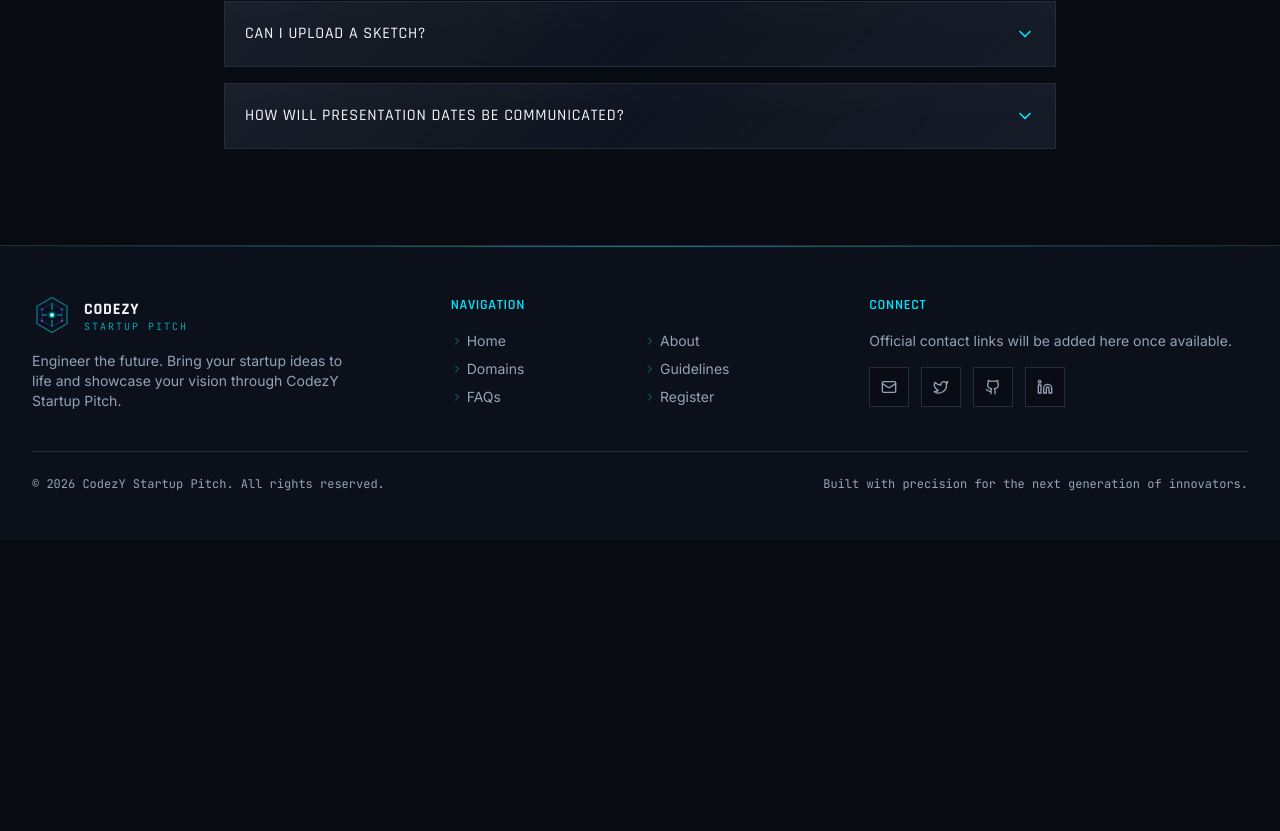
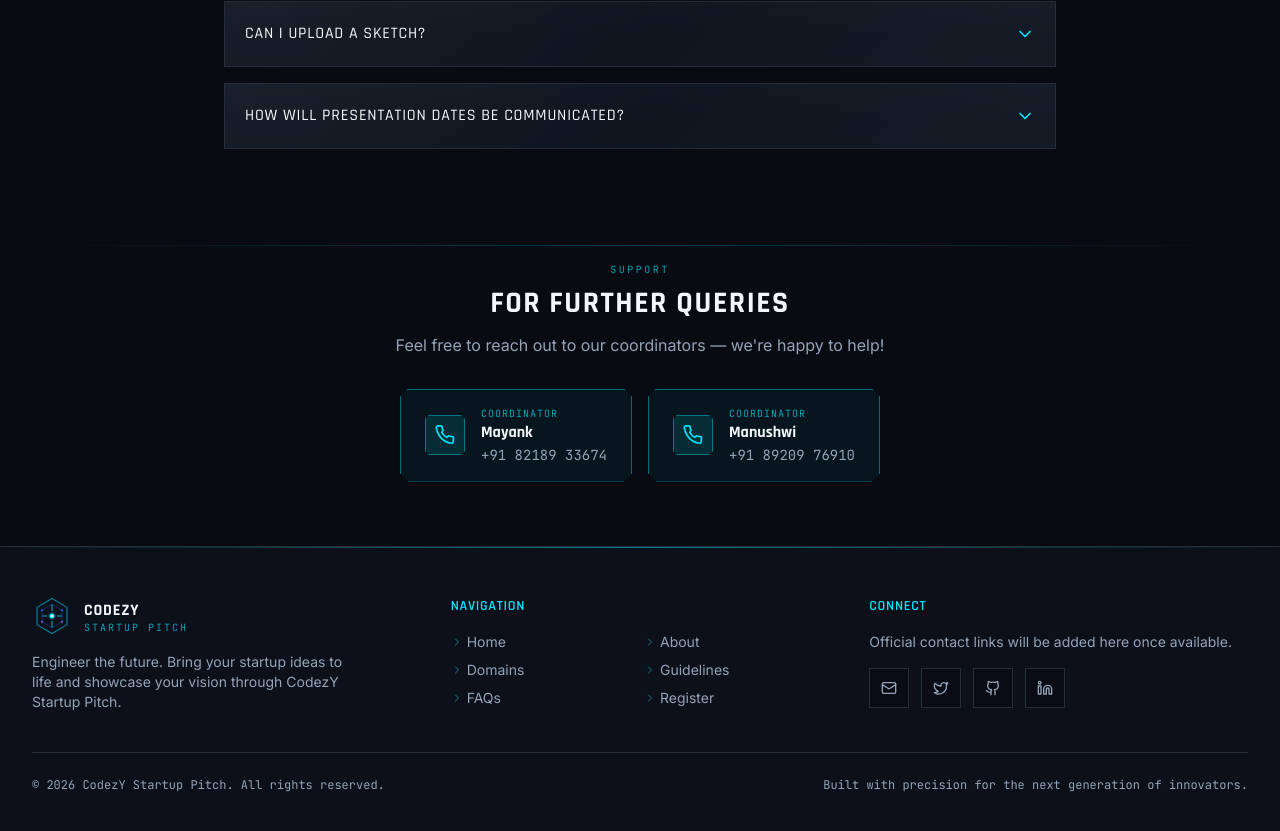
Before and after one commit to vaishnavijha006-hub/Startupthon, a React (Vite) app: page / in a window 1280 px wide. Shown: the part 4275-5106 px from the top of the page. Before the commit the page ends 4815 px from the top, so only its background shows below. Built offline with nearby package versions, Linux system fonts and the light colour scheme; no server answers.

Commit message:
feat: add contact section with Mayank and Manushwi's numbers on home page

```diff
--- a/src/pages/LandingPage.tsx
+++ b/src/pages/LandingPage.tsx
@@ -32,6 +32,55 @@ function LandingPage() {
       <Guidelines />
       <SectionSeparator />
       <Faqs />
+      <SectionSeparator />
+      {/* Contact Section */}
+      <section className="relative z-10 px-4 pb-16 pt-4 sm:px-6 lg:px-8" aria-label="Contact">
+        <div className="mx-auto max-w-4xl text-center">
+          <p className="font-mono text-[10px] uppercase tracking-[0.25em] text-laser-cyan/70 mb-2">
+            Support
+          </p>
+          <h2 className="font-display text-2xl font-bold uppercase tracking-wider text-text-primary sm:text-3xl mb-3">
+            For Further Queries
+          </h2>
+          <p className="text-text-secondary mb-8">
+            Feel free to reach out to our coordinators — we're happy to help!
+          </p>
+          <div className="flex flex-col items-center gap-4 sm:flex-row sm:justify-center">
+            {/* Mayank */}
+            <a
+              href="tel:+918218933674"
+              className="flex items-center gap-4 border border-laser-cyan/40 bg-laser-cyan/5 px-6 py-4 shadow-[0_0_16px_rgba(0,229,255,0.06)] clip-angular hover:bg-laser-cyan/10 transition-colors group w-full sm:w-auto"
+            >
+              <div className="flex h-10 w-10 shrink-0 items-center justify-center border border-laser-cyan/40 bg-laser-cyan/10 text-laser-cyan clip-angular-sm">
+                <svg xmlns="http://www.w3.org/2000/svg" className="h-5 w-5" viewBox="0 0 24 24" fill="none" stroke="currentColor" strokeWidth="2" strokeLinecap="round" strokeLinejoin="round" aria-hidden="true">
+                  <path d="M22 16.92v3a2 2 0 0 1-2.18 2 19.79 19.79 0 0 1-8.63-3.07A19.5 19.5 0 0 1 4.69 12a19.79 19.79 0 0 1-3.07-8.67A2 2 0 0 1 3.59 1h3a2 2 0 0 1 2 1.72c.127.96.361 1.903.7 2.81a2 2 0 0 1-.45 2.11L8.09 8.91a16 16 0 0 0 5.91 5.91l1.27-1.27a2 2 0 0 1 2.11-.45c.907.339 1.85.573 2.81.7A2 2 0 0 1 22 16.92z"/>
+                </svg>
+              </div>
+              <div className="text-left">
+                <p className="font-mono text-[10px] uppercase tracking-widest text-laser-cyan/70">Coordinator</p>
+                <p className="font-display font-bold text-text-primary group-hover:text-laser-cyan transition-colors">Mayank</p>
+                <p className="font-mono text-sm text-text-secondary">+91 82189 33674</p>
+              </div>
+            </a>
+            {/* Manushwi */}
+            <a
+              href="tel:+918920976910"
+              className="flex items-center gap-4 border border-laser-cyan/40 bg-laser-cyan/5 px-6 py-4 shadow-[0_0_16px_rgba(0,229,255,0.06)] clip-angular hover:bg-laser-cyan/10 transition-colors group w-full sm:w-auto"
+            >
+              <div className="flex h-10 w-10 shrink-0 items-center justify-center border border-laser-cyan/40 bg-laser-cyan/10 text-laser-cyan clip-angular-sm">
+                <svg xmlns="http://www.w3.org/2000/svg" className="h-5 w-5" viewBox="0 0 24 24" fill="none" stroke="currentColor" strokeWidth="2" strokeLinecap="round" strokeLinejoin="round" aria-hidden="true">
+                  <path d="M22 16.92v3a2 2 0 0 1-2.18 2 19.79 19.79 0 0 1-8.63-3.07A19.5 19.5 0 0 1 4.69 12a19.79 19.79 0 0 1-3.07-8.67A2 2 0 0 1 3.59 1h3a2 2 0 0 1 2 1.72c.127.96.361 1.903.7 2.81a2 2 0 0 1-.45 2.11L8.09 8.91a16 16 0 0 0 5.91 5.91l1.27-1.27a2 2 0 0 1 2.11-.45c.907.339 1.85.573 2.81.7A2 2 0 0 1 22 16.92z"/>
+                </svg>
+              </div>
+              <div className="text-left">
+                <p className="font-mono text-[10px] uppercase tracking-widest text-laser-cyan/70">Coordinator</p>
+                <p className="font-display font-bold text-text-primary group-hover:text-laser-cyan transition-colors">Manushwi</p>
+                <p className="font-mono text-sm text-text-secondary">+91 89209 76910</p>
+              </div>
+            </a>
+          </div>
+        </div>
+      </section>
     </>
   );
 }
```
